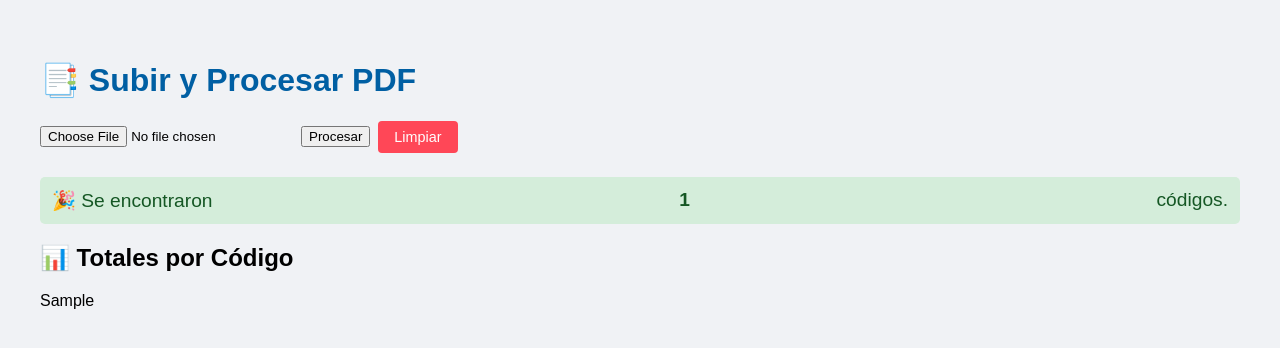
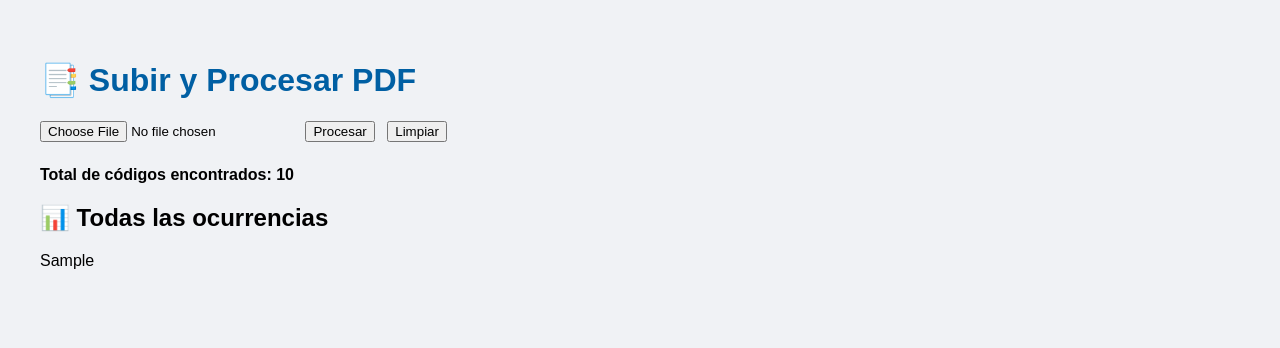
Before and after one commit to kino14n/pdf-extractor, a Flask app: template templates/index.html in a window 1280 px wide. Shown: the top 348 px of the page. Run offline with Flask 3, Linux system fonts and the light colour scheme; the template is opened without the code that fills it: most values are stand-ins (such as "Sample title", 1, 10 or a date in 2020).

Commit message:
Corregir muestra de total de códigos encontrados

```diff
--- a/app.py
+++ b/app.py
@@ -46,7 +46,6 @@ def index():
                                 if code_pat.match(codigo):
                                     datos.append({'codigo': codigo, 'cantidad': cantidad})
 
-                # Mantener orden y contar entradas
                 total = len(datos)
                 if total == 0:
                     error_msg = "No se hallaron códigos/cantidades en el PDF."
--- a/templates/index.html
+++ b/templates/index.html
@@ -1,73 +1,38 @@
 <!DOCTYPE html>
 <html lang="es">
 <head>
-  <meta charset="UTF-8" />
+  <meta charset="UTF-8">
   <title>Extractor de Código y Cantidad</title>
   <style>
     body { font-family: sans-serif; padding: 2rem; background: #f0f2f5; }
     h1 { color: #005fa3; }
-    form {
-      margin-bottom: 1.5rem;
-      display: flex;
-      gap: 0.5rem;
-      align-items: center;
-    }
-    .message {
-      font-size: 1.2rem;
-      margin-top: 1rem;
-    }
-    .message.success {
-      background: #d4edda;
-      color: #155724;
-      padding: 0.75rem;
-      border-radius: 5px;
-      display: flex;
-      align-items: center;
-      justify-content: space-between;
-    }
-    .btn-clear {
-      background: #ff4757;
-      color: #fff;
-      border: none;
-      padding: 0.5rem 1rem;
-      font-size: 0.9rem;
-      border-radius: 4px;
-      cursor: pointer;
-    }
-    table {
-      border-collapse: collapse;
-      width: 80%;
-      max-width: 600px;
-      background: #fff;
-      margin-top: 1rem;
-    }
-    th, td {
-      border: 1px solid #ccc;
-      padding: 0.5rem;
-      text-align: center;
-    }
+    form { margin-bottom: 1.5rem; }
+    button { margin-left: 0.5rem; }
+    table { border-collapse: collapse; width: 80%; max-width:600px; background: #fff; margin-top: 1rem; }
+    th, td { border: 1px solid #ccc; padding: 0.5rem; text-align: center; }
     th { background: #0074D9; color: #fff; }
     .error { color: #c00; }
+    .total { margin-top: 1rem; font-weight: bold; }
   </style>
 </head>
 <body>
   <h1>📑 Subir y Procesar PDF</h1>
 
   {% if error %}
-    <p class="error">❌ {{ error }}</p>
+    <p class="error">{{ error }}</p>
   {% endif %}
 
   <form method="post" enctype="multipart/form-data">
-    <input type="file" name="pdf" accept="application/pdf" required />
+    <input type="file" name="pdf" accept="application/pdf" required>
     <button type="submit">Procesar</button>
-    <button type="button" class="btn-clear" onclick="window.location.href='/'">Limpiar</button>
+    {% if resumen_html %}
+      <button type="button" onclick="window.location.href='/'">Limpiar</button>
+    {% endif %}
   </form>
 
   {% if resumen_html %}
-    <div class="message success">
-      🎉 Se encontraron <strong>{{ total_codes }}</strong> códigos.
-    </div>
-    <h2>📊 Totales por Código</h2>
+    <p class="total">Total de códigos encontrados: {{ total }}</p>
+    <h2>📊 Todas las ocurrencias</h2>
     {{ resumen_html|safe }}
   {% endif %}
 </body>
```
